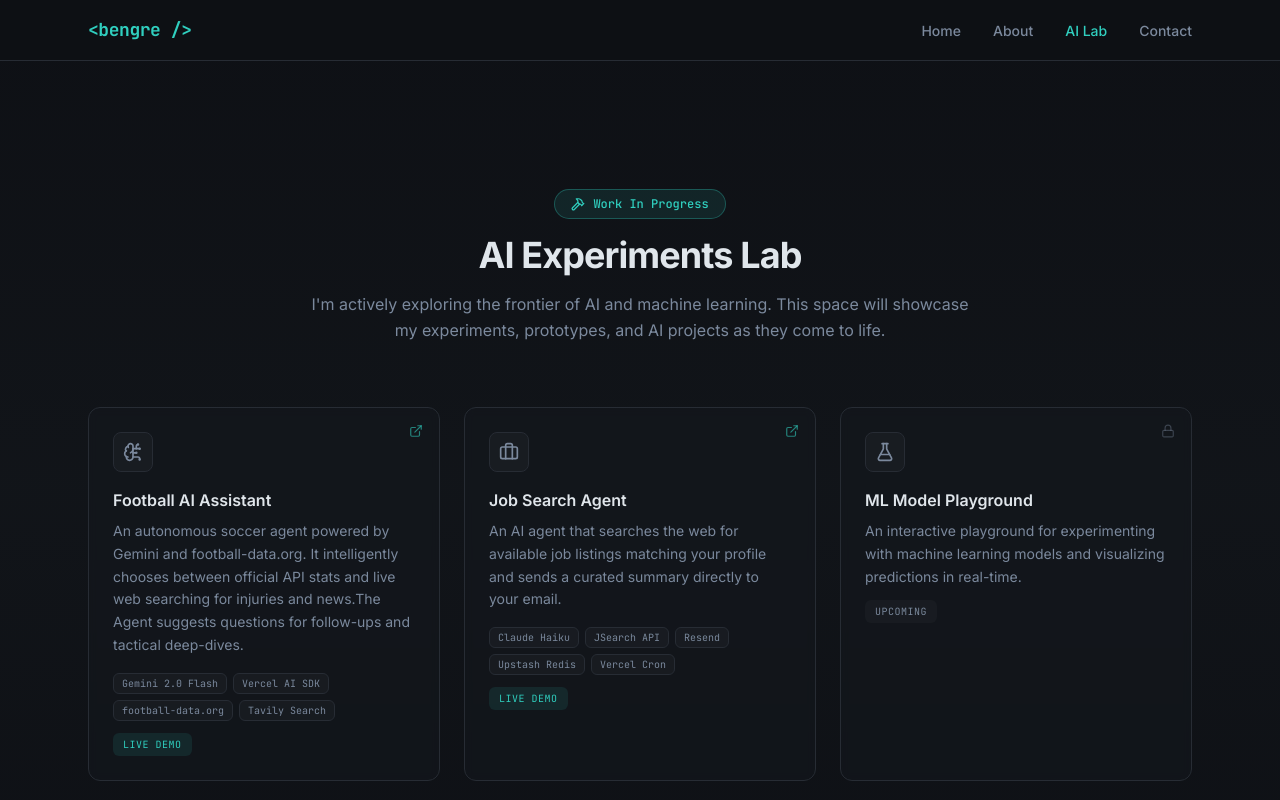
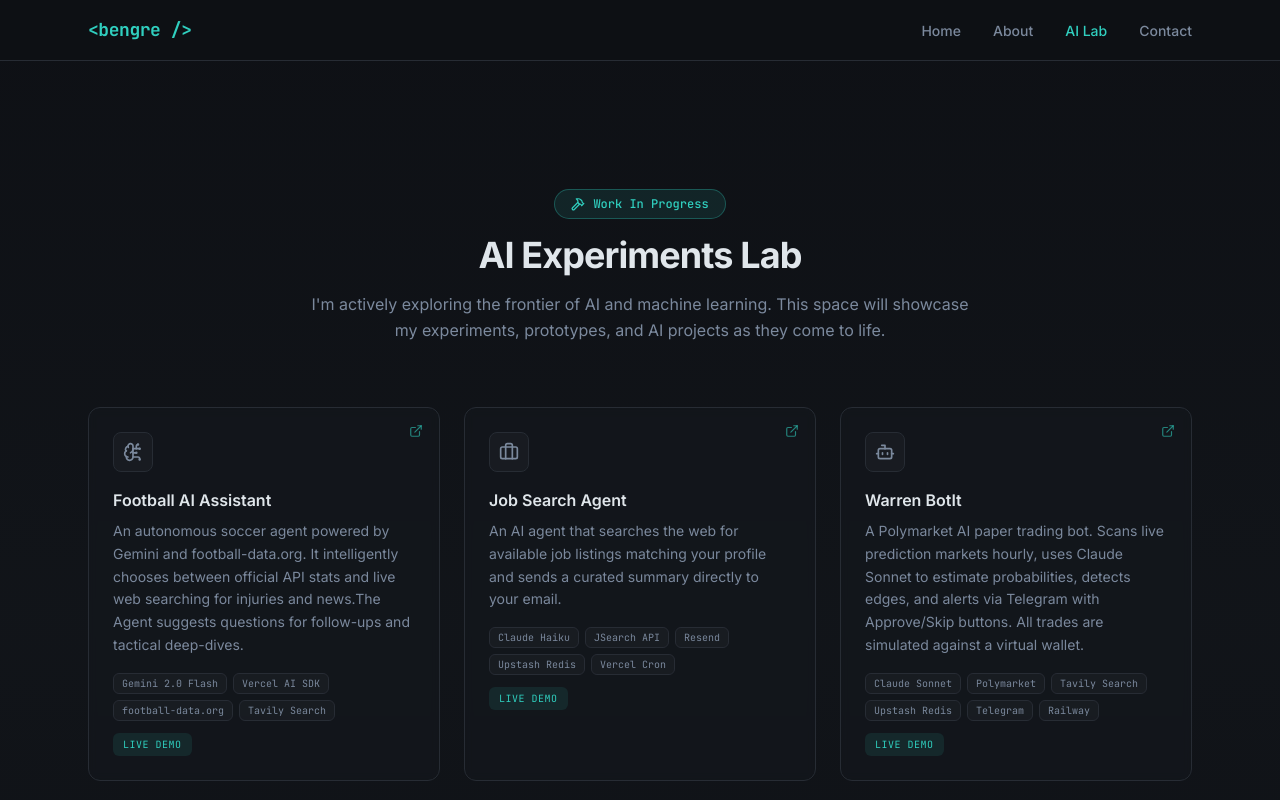
Before and after one commit to thushanthbengre22-dev/portfolio-react-app, a Next.js app: page /ai-lab in a window 1280 px wide. Shown: the top 800 px of the page. Built offline with nearby package versions, Linux system fonts and the light colour scheme.

Commit message:
Warren Bot It

```diff
--- a/components/ai-lab-section.tsx
+++ b/components/ai-lab-section.tsx
@@ -1,5 +1,5 @@
 import Link from "next/link"
-import { FlaskConical, BrainCircuit, Briefcase, Lock, ExternalLink, Hammer } from "lucide-react"
+import { FlaskConical, BrainCircuit, Briefcase, Lock, ExternalLink, Hammer, Bot } from "lucide-react"
 
 const upcomingExperiments = [
   {
@@ -20,6 +20,15 @@ const upcomingExperiments = [
     href: "/ai-lab/job-search-agent",
     status: "active",
     technologies: ["Claude Haiku", "JSearch API", "Resend", "Upstash Redis", "Vercel Cron"],
+  },
+  {
+    icon: Bot,
+    title: "Warren BotIt",
+    description:
+      "A Polymarket AI paper trading bot. Scans live prediction markets hourly, uses Claude Sonnet to estimate probabilities, detects edges, and alerts via Telegram with Approve/Skip buttons. All trades are simulated against a virtual wallet.",
+    href: "/ai-lab/warren-bot-it",
+    status: "active",
+    technologies: ["Claude Sonnet", "Polymarket", "Tavily Search", "Upstash Redis", "Telegram", "Railway"],
   },
   {
     icon: FlaskConical,
--- a/next.config.mjs
+++ b/next.config.mjs
@@ -16,6 +16,10 @@ const nextConfig = {
         source: "/ai-lab/job-search-agent/:path*",
         destination: "https://job-search-agent-flame.vercel.app/ai-lab/job-search-agent/:path*",
       },
+      {
+        source: "/ai-lab/warren-bot-it/:path*",
+        destination: "https://warren-bot-it-production.up.railway.app/:path*",
+      },
     ]
   },
 }
```
Also changed, not shown: 1 other file (tests, documents, lock files or other folders).
